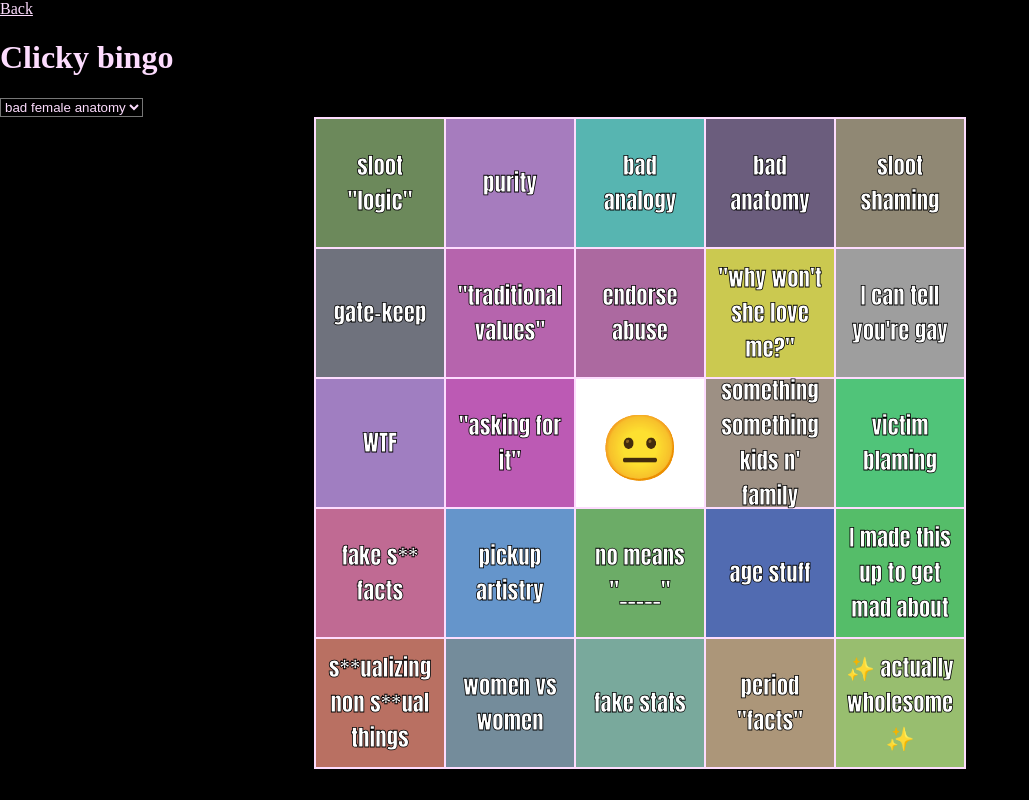
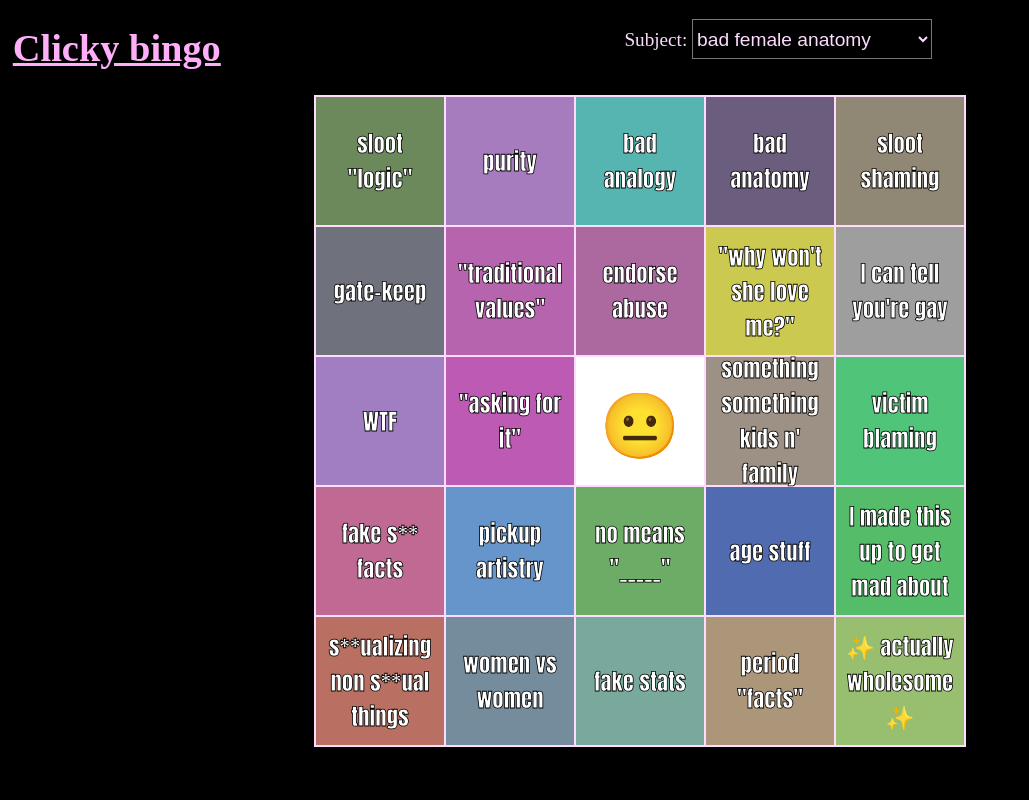
Before and after one commit to Vlad1111/Vlad1111.github.io, a plain HTML site: page The Click/Click Bingo/bingo.html in a window 1280 px wide. Shown: the whole page, without its empty margins (0-1029 px from the left). Drawn offline with Linux system fonts and the light colour scheme; grey boxes are pictures that could not be loaded.

Commit message:
small changes

```diff
--- a/Effects/Confetti/confetti.js
+++ b/Effects/Confetti/confetti.js
@@ -2,6 +2,7 @@ class ConfettiClass{
     node;
     x; y;
     rotation;
+    rotation_speed;
     dirX; dirY;
     time;
     is_deleted;
@@ -11,6 +12,7 @@ class ConfettiClass{
         this.x = _x;
         this.y = _y;
         this.rotation = _rotation;
+        this.rotation_speed = Math.random() * 20 + 8;
         this.dirX = _dirX;
         this.dirY = _dirY;
         this.time = _time;
@@ -61,7 +63,7 @@ function updateConfetti(confetti)
         conf.x += conf.dirX * 10;
         conf.y += conf.dirY * 10;
         conf.dirX += 0.1;
-        conf.rotation += 10;
+        conf.rotation += conf.rotation_speed;
         conf.time -= 20;
         if(conf.time <= 0)
             conf.node.remove();
@@ -99,7 +101,7 @@ function fireConfetti()
             let newDirX = Math.sin(newAngle) * newMagnitude;
             let newDirY = Math.cos(newAngle) * newMagnitude;
 
-            confetti.push(new ConfettiClass(node, 0, 0, Math.random() * 180, newDirX, newDirY, 1000 + Math.random() * 200));
+            confetti.push(new ConfettiClass(node, 0, 0, Math.random() * 180, newDirX, newDirY, 2000 + Math.random() * 200));
         }
     }
     updateConfetti(confetti);
--- a/The Click/Click Bingo/bingo.css
+++ b/The Click/Click Bingo/bingo.css
@@ -79,9 +79,10 @@ body{
     font-family: Impact;
 }
 
-.circle {
+.Circle {
   aspect-ratio: 1 / 1;
   background-color: #ff000060;
   border-radius: 50%;
-  width: 50vw;
+  width: calc(min(80vh, 95vw) / 5 - 5px) !important;
+  height: calc(min(80vh, 95vw) / 5 - 5px) !important;
 }
--- a/The Click/Click Bingo/bingo.html
+++ b/The Click/Click Bingo/bingo.html
@@ -14,11 +14,18 @@
     </head>
     <body>
 
-        <a href="../../index.html">Back</a>
-        <h1>Clicky bingo</h1>
-
-        <select name="type" id="bingo_type">
-        </select>
+        <div class="Header">
+            <div class="Title">
+                <a href="../../index.html"><h1>Clicky bingo</h1></a>
+            </div>
+            <div class="Items">
+                <p>
+                    <label for="bingo_type">Subject:</label>
+                    <select name="type" id="bingo_type">
+                    </select>
+                </p>
+            </div>
+        </div>
 
         <bingo></bingo>
 
--- a/The Click/Click Bingo/bingo.js
+++ b/The Click/Click Bingo/bingo.js
@@ -52,7 +52,7 @@ function reinitializeBingoTable()
 
 function getCircleHtml()
 {
-    let html =  "<li><div class=\"circle\" ";
+    let html =  "<li><div class=\"Circle\" ";
 
     html += "style=\"margin: ";
 
@@ -184,6 +184,7 @@ function changeTags(parent){
     {
         myTypeSelect.innerHTML += "<option value=\"" + key + "\">" + key + "</option>"
     }
+    myTypeSelect.value = BingoType;
 
     let myTags = parent.getElementsByTagName('bingo');
     if(myTags)
@@ -195,6 +196,7 @@ function changeTags(parent){
             myTypeSelect.onchange= () => {
                 BingoType = myTypeSelect.value;
                 instantiateBingoTable(tag);
+                sessionStorage.setItem("BingoType", BingoType);
             };
         }
 }
--- a/The Click/Click Bingo/bingo_values.js
+++ b/The Click/Click Bingo/bingo_values.js
@@ -1,7 +1,8 @@
 const FaceConstantElm = ["<div style=\"font-size: calc(min(80vh, 80vw) / 10);\">😐</div>", "white", ""];
 const WholesomeConstantElm = ["✨ actually wholesome ✨", "random", ""];
-let BingoType = "bad female anatomy";
-
+let BingoType = sessionStorage.getItem("BingoType");
+if(BingoType == null)
+    BingoType = "bad female anatomy";
 let TableTypeElement =
 {
     "bad female anatomy" : [
--- a/Themes/general_theme.css
+++ b/Themes/general_theme.css
@@ -1,29 +1,54 @@
 body {
     background-color: var(--main-bg-color);
     color: var(--main-color-main);
+    font-size:1.2em;
 }
 
 select {
     background-color: var(--main-bg-color);
     color: var(--main-color-main);
+    width: min(80vw, 30vh);
+    height: 5vh;
+    font-size:1em;
 }
 
-/* unvisited link */
+p {
+    padding-left: 2%;
+    max-width: 98%;
+}
+
+h1 {
+    max-width: 20vw;
+}
+
 a:link {
     color: var(--main-color-1);;
 }
-
-/* visited link */
 a:visited {
     color: var(--main-color-2);;
 }
-
-/* mouse over link */
 a:hover {
     color: var(--main-color-main);
 }
-
-/* selected link */
 a:active {
     color: var(--main-color-3);;
 }
+
+.Header {
+    display: flex;
+}
+.Header .Title{
+    display: flex;
+    justify-content: flex-start;
+    align-items: center;
+    width: 100%;
+    max-width: 18%;
+    padding-left: 1%;
+    padding-right: 1%;
+}
+.Header .Items{
+    width: 100%;
+    display: flex;
+    justify-content: space-evenly;
+    align-items: stretch;
+}
--- a/page_theme.js
+++ b/page_theme.js
@@ -27,12 +27,9 @@ function setTheme(theme = null){
 
     if(theme == null){
         theme = getCookie("Theme");
-        console.log(theme);
         if(theme == null)
             theme = "dark";
         let select = document.getElementById('theme_select');
-        console.log(select);
-        console.log(document);
         if(select != null && select != undefined)
             select.value = theme;
     }
```
